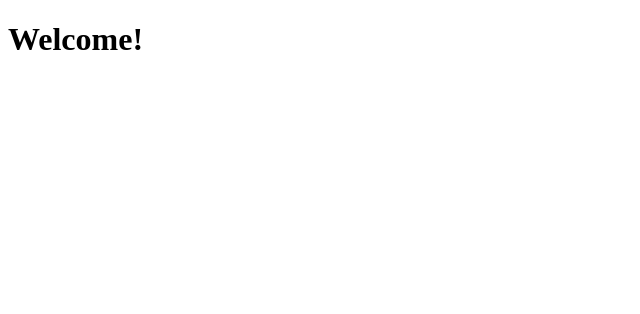
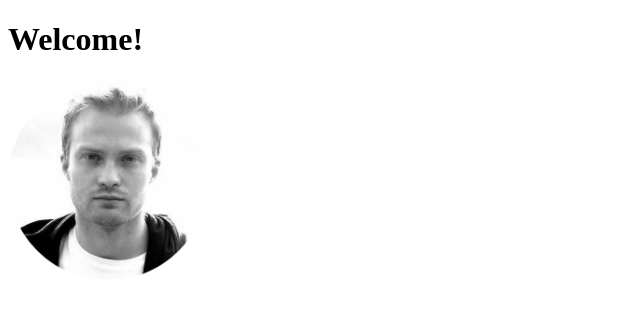
Before and after one commit to KristianEriksen/My-homepage, a plain HTML site: page index.html in a window 1280 px wide. Shown: the whole page, without its empty margins (0-640 px from the left). Drawn offline with Linux system fonts and the light colour scheme.

Commit message:
added picture of me

```diff
--- a/index.html
+++ b/index.html
@@ -8,5 +8,7 @@
   </head>
   <body>
     <h1>Welcome!</h1>
+    <img src="image/circle-cropped.png" width="200">
+
   </body>
 </html>
```
Also changed, not shown: image/circle-cropped.png (added), test.txt (deleted).
